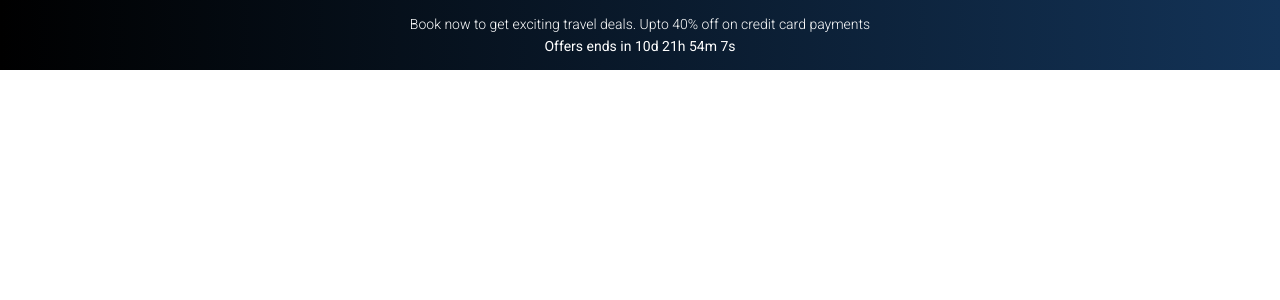
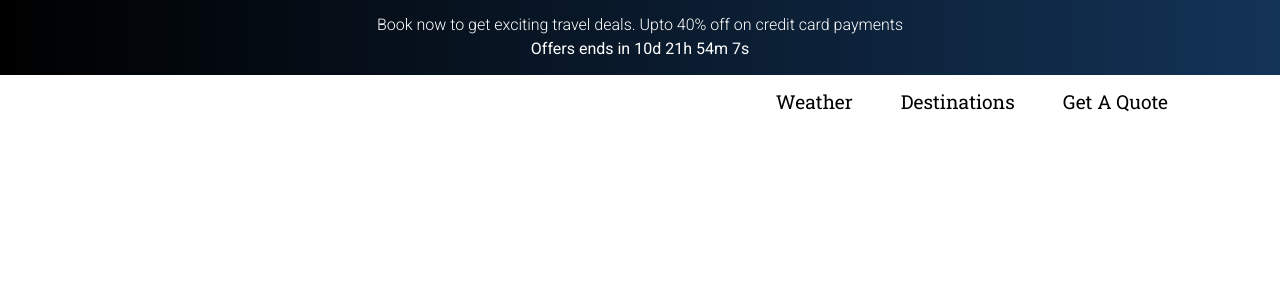
Before and after one commit to imshivamgupta/sirius-tripzone, a Vue app: page / in a window 1280 px wide. Shown: the top 300 px of the page. Built offline with nearby package versions, Linux system fonts and the light colour scheme.

Commit message:
navigation links

```diff
--- a/src/App.vue
+++ b/src/App.vue
@@ -1,15 +1,18 @@
 <template>
   <div id="app">
     <Header />
+    <Navigation />
   </div>
 </template>
 
 <script>
 import Header from '@/components/Header'
+import Navigation from '@/components/Navigation'
 export default {
   name: 'App',
   components: {
-    Header
+    Header,
+    Navigation
   }
 }
 </script>
--- a/src/components/Header.vue
+++ b/src/components/Header.vue
@@ -61,7 +61,7 @@ $class: '.header';
 #{$class} {
   padding: 1rem;
   color: #fff;
-  font-size: 14px;
+  /* font-size: 14px; */
   text-align: center;
   background: rgb(0, 0, 0);
   background: linear-gradient(
--- a/src/components/Navigation.vue
+++ b/src/components/Navigation.vue
@@ -0,0 +1,38 @@
+<template>
+  <ul class="nav">
+    <li class="nav__link"><a href="#weather">Weather</a></li>
+    <li class="nav__link"><a href="#destinations">Destinations</a></li>
+    <li class="nav__link"><a href="#quote">Get A Quote</a></li>
+  </ul>
+</template>
+
+<script>
+export default {}
+</script>
+
+<style lang="scss" scoped>
+$class: '.nav';
+#{$class} {
+  @extend %flex-row;
+  justify-content: flex-end;
+  padding: 1rem;
+  &__link {
+    font-family: $roboto-slab;
+    &:not(:last-of-type) {
+      margin-inline-end: 3rem;
+    }
+    &:last-of-type {
+      margin-inline-end: 6rem;
+    }
+    a {
+      all: unset;
+      cursor: revert;
+      font-family: inherit;
+      font-size: 1.2rem;
+      &:hover {
+        text-decoration: underline;
+      }
+    }
+  }
+}
+</style>
--- a/src/scss/_mixins.scss
+++ b/src/scss/_mixins.scss
@@ -0,0 +1,9 @@
+%flex-row {
+  display: flex;
+  flex-flow: wrap row;
+}
+
+%flex-col {
+  display: flex;
+  flex-flow: wrap column;
+}
```
